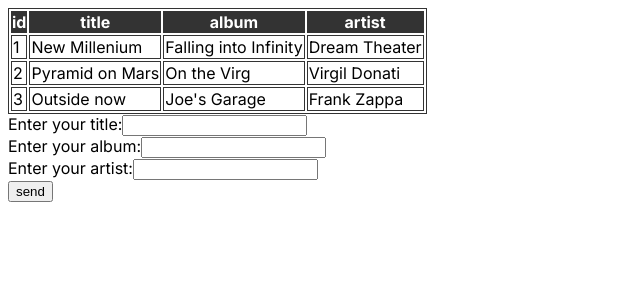
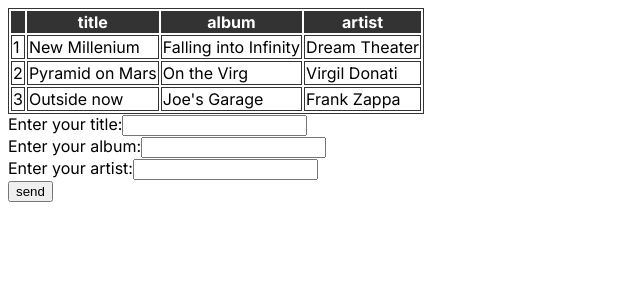
Before and after one commit to MarcoMaz/polylistsongs, a Next.js app: page / in a window 1280 px wide. Shown: the top 300 px of the page, without its empty margins (0-640 px from the left). Built offline with nearby package versions, Linux system fonts and the light colour scheme.

Commit message:
- add "add song" functionality

```diff
--- a/src/app/page.tsx
+++ b/src/app/page.tsx
@@ -1,17 +1,20 @@
 "use client";
 import TableSongs from '@/components/TableSongs/TableSongs';
-import React from 'react';
+import React, { useState } from 'react';
 
 import { songsData } from '../../pages/api/songs';
 import FormAddSong from '@/components/FormAddSong/FormAddSong';
 
 export default function Home() {
-  const tableHeaderData: string[] = Object.keys(songsData[0]);
+  const [ songs, setSongs ] = useState(songsData);
+
+  const tableFields: string[] = ["title", "album", "artist"];
+
 
   return (
     <main>
-      <TableSongs header={tableHeaderData} songsData={songsData} />
-      <FormAddSong inputFields={tableHeaderData} />
+      <TableSongs tableFields={tableFields} songs={songs} />
+      <FormAddSong tableFields={tableFields} songs={songs} setSongs={setSongs} />
     </main>
   )
 }
--- a/src/components/FormAddSong/FormAddSong.tsx
+++ b/src/components/FormAddSong/FormAddSong.tsx
@@ -1,29 +1,48 @@
-import { useState } from "react";
+import { SetStateAction, useState } from "react";
 import Button from "../Button/Button";
+import { SongProp } from "../../../pages/api/songs";
 
 interface FormAddSongProps {
-  inputFields: string[];
+  tableFields: string[];
+  songs: SongProp[];
+  setSongs: React.Dispatch<SetStateAction<SongProp[]>>;
+}
+
+interface InputsProps {
+  [key: string]: string;
 }
 
 const FormAddSong: React.FunctionComponent<FormAddSongProps> = ({
-  inputFields,
+  tableFields,
+  songs,
+  setSongs,
 }) => {
-  const inputFieldsWithoutID = [...inputFields].splice(1);
-  const [formData, setFormData] = useState<Record<string, string>>({});
+  const [inputFields, setInputFields] = useState<InputsProps>({
+    title: "",
+    album: "",
+    artist: "",
+  });
 
-  const handleInputChange = (event: React.ChangeEvent<HTMLInputElement>) => {
-    setFormData({ ...formData, [event.target.name]: event.target.value });
+  const handleInputChange = (e: React.ChangeEvent<HTMLInputElement>) => {
+    const { name, value } = e.target;
+    setInputFields({ ...inputFields, [name]: value });
   };
 
   const handleFormSubmit = (event: React.FormEvent) => {
     event.preventDefault();
-    setFormData({});
-    console.log(formData)
+    const formData = new FormData(event.target as HTMLFormElement);
+    const newSong = Object.fromEntries(formData.entries());
+    const newSongWithID = {
+      id: songs.length + 1,
+      ...newSong,
+    };
+    setSongs([...songs, newSongWithID as SongProp]);
+    setInputFields({ title: "", album: "", artist: "" });
   };
 
   return (
     <form onSubmit={handleFormSubmit}>
-      {inputFieldsWithoutID.map((field, index) => {
+      {tableFields.map((field, index) => {
         return (
           <div key={index}>
             <label htmlFor={field}>{`Enter your ${field}:`}</label>
@@ -32,6 +51,7 @@
               name={field}
               id={field}
               required
+              value={inputFields[field]}
               onChange={handleInputChange}
             />
           </div>
--- a/src/components/TableSongs/TableSongs.tsx
+++ b/src/components/TableSongs/TableSongs.tsx
@@ -1,22 +1,23 @@
 import { SongProp } from "../../../pages/api/songs";
 
 interface TableSongsProps {
-  header: string[];
-  songsData: SongProp[];
+  tableFields: string[];
+  songs: SongProp[];
 }
 
-const TableSongs: React.FunctionComponent<TableSongsProps> = ({ header, songsData }) => {
+const TableSongs: React.FunctionComponent<TableSongsProps> = ({ tableFields, songs }) => {
   return (
     <table>
       <thead>
         <tr>
-          {header.map((str, index) => {
+          <th></th> {/* @TODO: Remove when ID is removed too. */}
+          {tableFields.map((str, index) => {
             return <th key={index}>{str}</th>;
           })}
         </tr>
       </thead>
       <tbody>
-        {songsData.map(({...props}) => {
+        {songs.map(({...props}) => {
           return (
             <tr key={props.id}>
               <td>{props.id}</td>
```
